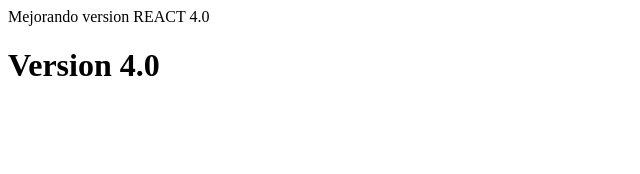
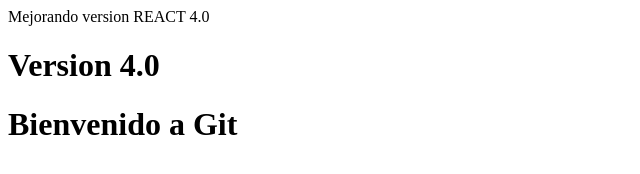
Before and after one commit to lxkav3xl/Pruebas, a plain HTML site: page index.html in a window 1280 px wide. Shown: the whole page, without its empty margins (0-640 px from the left). Drawn offline with Linux system fonts and the light colour scheme.

```diff
--- a/index.html
+++ b/index.html
@@ -5,6 +5,7 @@
         <meta charset="utf-8">
         <tittle>REACT 4.0</tittle>
         <h1>Version 4.0</h1>
+        <h1>Bienvenido a Git</h1>
     </head>
     <body>
 
```
Also changed, not shown: 1 other file.
